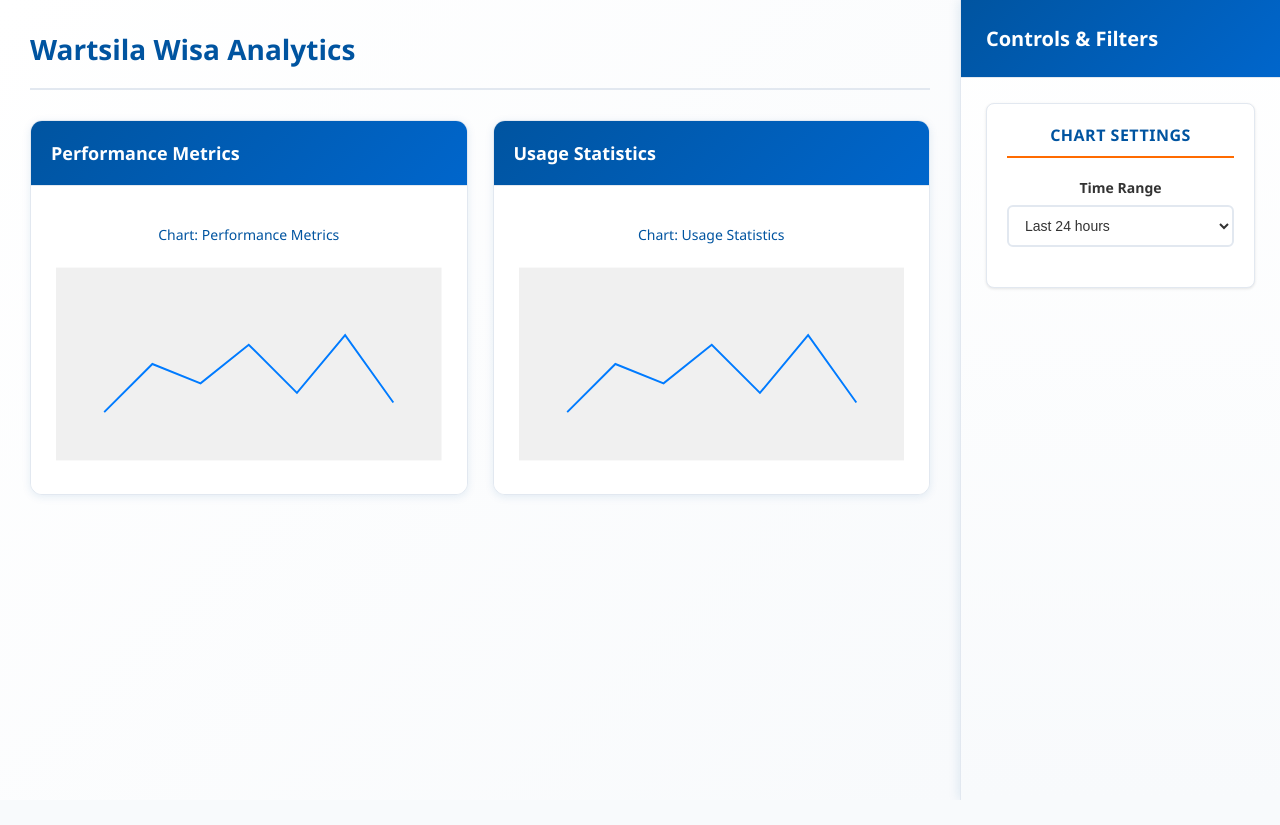
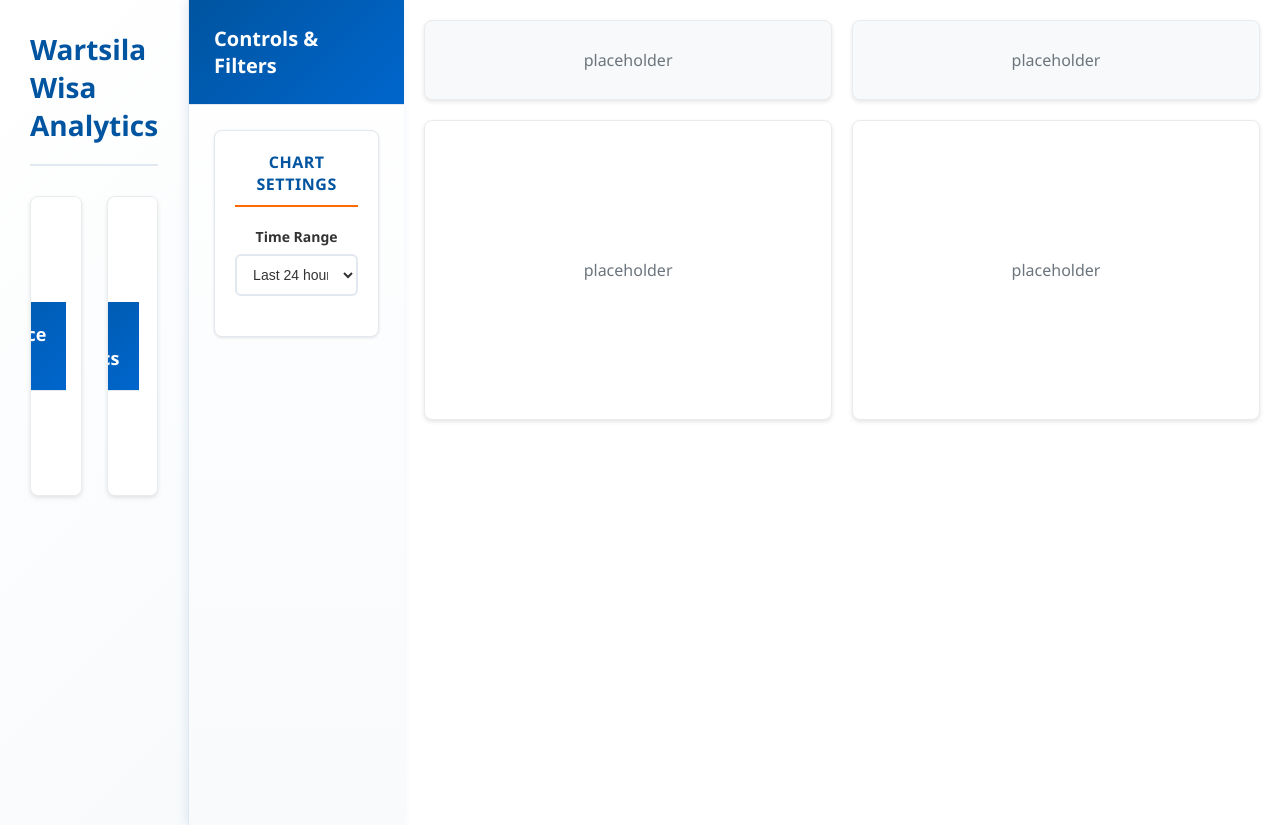
Before and after one commit to JMTI10/wartsila_wisa, a React (Create React App) app: page / in a window 1280 px wide. Before the commit the page ends 800 px from the top, so only its background shows below. Built offline with nearby package versions, Linux system fonts and the light colour scheme.

Commit message:
data display

```diff
--- a/src/App.js
+++ b/src/App.js
@@ -2,6 +2,7 @@
 import './App.css';
 import MainChart from './components/MainChart';
 import Sidebar from './components/Sidebar';
+import DataDisplay from './components/DataDisplay';
 
 function App() {
   return (
@@ -9,6 +10,7 @@
       <div className="main-layout">
         <MainChart />
         <Sidebar />
+        <DataDisplay />
       </div>
     </div>
   );
--- /dev/null
+++ b/src/components/DataDisplay.css
@@ -0,0 +1,87 @@
+.data-display {
+  display: flex;
+  flex-direction: column;
+  gap: 20px;
+  padding: 20px;
+  width: 100%;
+  max-width: 1200px;
+  margin: 0 auto;
+}
+
+/* Top row styles for numerical metrics */
+.metrics-row {
+  display: flex;
+  gap: 20px;
+  justify-content: space-between;
+}
+
+.metric-container {
+  flex: 1;
+  background-color: #f8f9fa;
+  border: 1px solid #e9ecef;
+  border-radius: 8px;
+  padding: 15px;
+  height: 80px;
+  display: flex;
+  align-items: center;
+  justify-content: center;
+  box-shadow: 0 2px 4px rgba(0, 0, 0, 0.1);
+  transition: box-shadow 0.3s ease;
+}
+
+.metric-container:hover {
+  box-shadow: 0 4px 8px rgba(0, 0, 0, 0.15);
+}
+
+/* Bottom row styles for charts */
+.charts-row {
+  display: flex;
+  gap: 20px;
+  justify-content: space-between;
+}
+
+.chart-container {
+  flex: 1;
+  background-color: #ffffff;
+  border: 1px solid #e9ecef;
+  border-radius: 8px;
+  padding: 20px;
+  height: 300px;
+  display: flex;
+  align-items: center;
+  justify-content: center;
+  box-shadow: 0 2px 4px rgba(0, 0, 0, 0.1);
+  transition: box-shadow 0.3s ease;
+}
+
+.chart-container:hover {
+  box-shadow: 0 4px 8px rgba(0, 0, 0, 0.15);
+}
+
+/* Placeholder text styling */
+.placeholder-text {
+  color: #6c757d;
+  font-size: 16px;
+  font-weight: 500;
+  text-align: center;
+}
+
+/* Responsive design */
+@media (max-width: 768px) {
+  .metrics-row,
+  .charts-row {
+    flex-direction: column;
+  }
+
+  .metric-container {
+    height: 60px;
+  }
+
+  .chart-container {
+    height: 250px;
+  }
+
+  .data-display {
+    padding: 15px;
+  }
+}
--- /dev/null
+++ b/src/components/DataDisplay.js
@@ -0,0 +1,30 @@
+import React from 'react';
+import './DataDisplay.css';
+
+const DataDisplay = () => {
+  return (
+    <div className="data-display">
+      {/* Top row - Small containers for numerical values */}
+      <div className="metrics-row">
+        <div className="metric-container">
+          <span className="placeholder-text">placeholder</span>
+        </div>
+        <div className="metric-container">
+          <span className="placeholder-text">placeholder</span>
+        </div>
+      </div>
+
+      {/* Bottom row - Larger containers for charts */}
+      <div className="charts-row">
+        <div className="chart-container">
+          <span className="placeholder-text">placeholder</span>
+        </div>
+        <div className="chart-container">
+          <span className="placeholder-text">placeholder</span>
+        </div>
+      </div>
+    </div>
+  );
+};
+
+export default DataDisplay;
```
